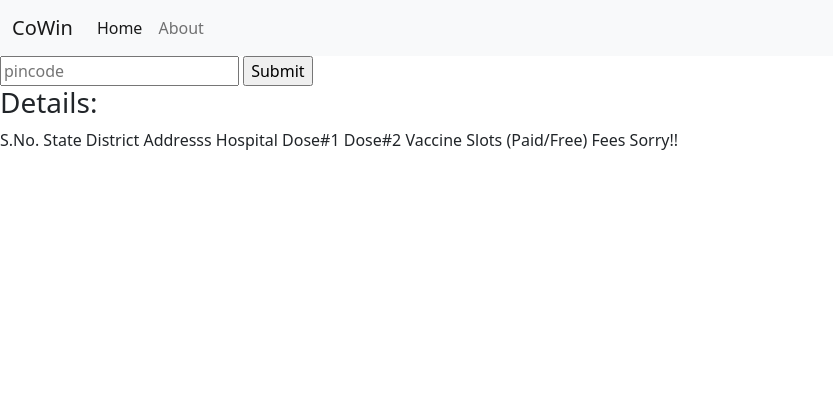
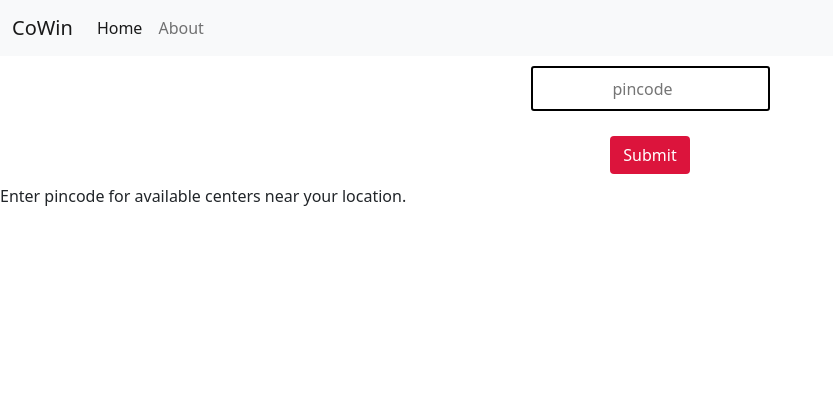
Before and after one commit to anilsaini10/CoWin, a Django app: page / in a window 1280 px wide. Shown: the top 420 px of the page, without its empty margins (0-833 px from the left). Run offline with Django 3.2, Linux system fonts and the light colour scheme; data that the repository does not hold is empty; some libraries are stand-ins or nearby versions.

Commit message:
table css

```diff
--- a/CoWinApp/templates/about.html
+++ b/CoWinApp/templates/about.html
@@ -4,9 +4,7 @@
 <div class="div">
     <text>This website is for checking list of available vacccination center.</text><br />
     <text>This website is created by <b>IIIT Kancheepuram</b> student.</text><br />
-    <!-- <text> <b>@anilsaini</b></text><br/> -->
-    <!-- <a href = "mdm19b012@iiitdm.ac.in" target="_blank">Send Email</a> -->
-    <!-- <a href="https://mail.google.com/mail/u/0/#inbox" target="_blank">Email</a><br/> -->
+
     <text>@anilsaini: <b>mdm19b012@iiitdm.ac.in</b></text>
 </div>
 <style>
--- a/CoWinApp/templates/home.html
+++ b/CoWinApp/templates/home.html
@@ -1,13 +1,80 @@
 {% extends 'base.html' %}
 {% block title %}CoWin{% endblock %}
 {% block body %}
+
+<style>
+  .form {
+    margin-left: 20px;
+    padding: 10px;
+    text-align: center;
+    border-color: black;
+  }
+
+  .container1 {
+    padding-left: 27px;
+  }
+
+  .avail {
+    font-size: 20px;
+    padding-left: 27px;
+    text-align: center;
+  }
+
+  .table.table-bordered {
+    border: 2px solid black;
+    margin-top: 20px;
+  }
+
+  .table.table-bordered>thead>tr>th {
+    border: 2px solid black;
+    background-color: blanchedalmond;
+  }
+
+  .table.table-bordered>tbody>tr>td {
+    border: 2px solid black;
+  }
+
+  .pincode {
+    border: 2px solid black;
+    border-radius: 3px;
+    height: 45px;
+    text-align: center;
+
+  }
+
+  ::-webkit-input-placeholder {
+    text-align: center;
+  }
+
+  :-moz-placeholder {
+    /* Firefox 18- */
+    text-align: center;
+  }
+
+  ::-moz-placeholder {
+    /* Firefox 19+ */
+    text-align: center;
+  }
+
+  :-ms-input-placeholder {
+    text-align: center;
+  }
+
+  .btn {
+    color: white;
+    background-color: crimson;
+    margin-top: 2%;
+  }
+</style>
+
+<div class="form">
   <form action="#" method="POST">
     {% csrf_token %}
-    <input type="number" name="pincode" id="pincode" placeholder="pincode">
+    <input type="number" inputmode="numeric" name="pincode" class="pincode" placeholder="pincode"><br />
+    <input type="submit" value="Submit" class="btn">
+  </form>
+</div>
 
-    <input type="submit" value="Submit" >
-</form>
-<h3> Details: </h3>
 
 <!-- <script>
 function myFunction(e) {
@@ -18,11 +85,14 @@ function myFunction(e) {
 </script> -->
 
 {% if it %}
+<p class="avail"> Available centers for <b>{{it.0.district_name}}, {{it.0.state_name}} </b></p>
+<p class="avail"><b>Pincode: {{it.0.pincode}}</b></p>
 
-<table class="table table-striped">
+<div class="container1">
+  <table class="table table-striped table-bordered">
     <thead>
       <tr>
-    <th scope="col">State</th>
+        <!-- <th scope="col">State</th> -->
         <th scope="col">District</th>
         <th scope="col">Addresss</th>
         <th scope="col">Hospital</th>
@@ -39,7 +109,7 @@ function myFunction(e) {
       {% for i in it %}
       <!-- <table class="table table-striped"> -->
       <tr>
-        <td>{{i.state_name}}</td>
+        <!-- <td>{{i.state_name}}</td> -->
         <td>{{i.district_name}}</td>
         <td>{{i.address}}</td>
         <td>{{i.name}}</td>
@@ -54,25 +124,10 @@ function myFunction(e) {
       {% endfor %}
     </tbody>
   </table>
+</div>
 {% else %}
-<!-- <table class="table table-striped"> -->
-    <thead>
-<tr>
-    <th scope="col">S.No.</th>
-    <th scope="col">State</th>
-    <th scope="col">District</th>
-    <th scope="col">Addresss</th>
-    <th scope="col">Hospital</th>
-    <th scope="col">Dose#1</th>
-    <th scope="col">Dose#2</th>
-    <th scope="col">Vaccine</th>
-    <th scope="col">Slots</th>
-    <th scope="col">(Paid/Free)</th>
-    <th scope="col">Fees</th>
-  </tr>
-</thead>
-<!-- </table> -->
-<text>Sorry!!</text>
+
+<text>Enter pincode for available centers near your location.</text>
 {% endif %}
 
 {% endblock %}
--- a/CoWinApp/views.py
+++ b/CoWinApp/views.py
@@ -15,7 +15,7 @@ def home(request):
     url =""
     temp = pin
     if(len(str(temp))!=6):
-        return HttpResponse("enter valid pin code")
+        return HttpResponse("Enter a valid pin code")
     if(len(str(d))==1 and len(str(m))==1):
         d = int(d)
         m = int(m)
```
Lines whose indentation alone changed are shown as unchanged.
